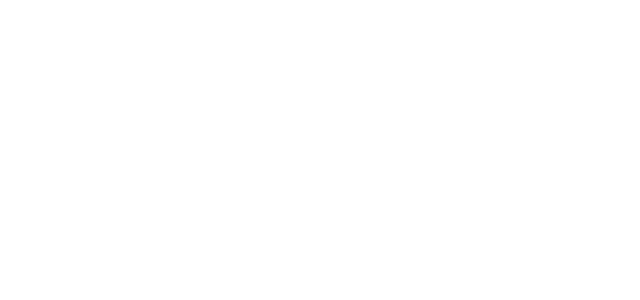
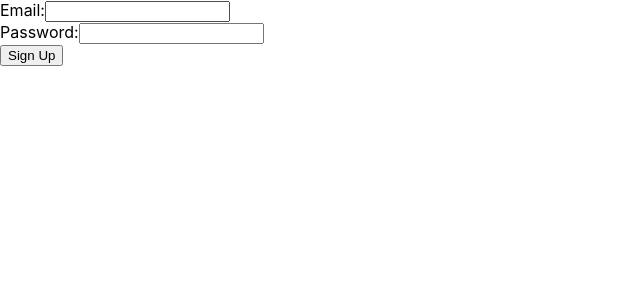
Before and after one commit to PrathamRohra/tsec-hacks, a React (Create React App) app: page /signup in a window 1280 px wide. Before the commit this address had no page. Shown: the top 300 px of the page, without its empty margins (0-640 px from the left). Built offline with nearby package versions, Linux system fonts and the light colour scheme.

Commit message:
signup login

```diff
--- a/src/App.js
+++ b/src/App.js
@@ -1,13 +1,14 @@
-import './App.css';
-import { BrowserRouter, Routes, Route, Router } from 'react-router-dom';
-import Login from './scenes/Login';
-
+import "./App.css";
+import { BrowserRouter, Routes, Route, Router } from "react-router-dom";
+import Login from "./scenes/login/Login";
+import Signup from "./scenes/signup/Signup";
 function App() {
     return (
         <div className="App">
             <BrowserRouter>
                 <Routes>
-              <Route path='/login' element={<Login/>} />
+                    <Route path="/login" element={<Login />} />
+                    <Route path="/signup" element={<Signup />} />
                 </Routes>
             </BrowserRouter>
         </div>
--- /dev/null
+++ b/src/scenes/login/Login.jsx
@@ -0,0 +1,37 @@
+import React, { useState } from 'react';
+
+function Login() {
+  const [email, setEmail] = useState('');
+  const [password, setPassword] = useState('');
+
+  const handleSubmit = (event) => {
+    event.preventDefault();
+    console.log(`Email: ${email} Password: ${password}`);
+  };
+
+  return (
+    <form onSubmit={handleSubmit}>
+      <label>
+        Email:
+        <input
+          type="text"
+          value={email}
+          onChange={(event) => setEmail(event.target.value)}
+        />
+      </label>
+      <br />
+      <label>
+        Password:
+        <input
+          type="password"
+          value={password}
+          onChange={(event) => setPassword(event.target.value)}
+        />
+      </label>
+      <br />
+      <button type="submit">Login</button>
+    </form>
+  );
+}
+
+export default Login;
--- /dev/null
+++ b/src/scenes/signup/Signup.jsx
@@ -0,0 +1,37 @@
+import React, { useState } from 'react';
+
+function Signup() {
+  const [email, setEmail] = useState('');
+  const [password, setPassword] = useState('');
+
+  const handleSubmit = (event) => {
+    event.preventDefault();
+    console.log(`Email: ${email} Password: ${password}`);
+  };
+
+  return (
+    <form onSubmit={handleSubmit}>
+      <label>
+        Email:
+        <input
+          type="email"
+          value={email}
+          onChange={(event) => setEmail(event.target.value)}
+        />
+      </label>
+      <br />
+      <label>
+        Password:
+        <input
+          type="password"
+          value={password}
+          onChange={(event) => setPassword(event.target.value)}
+        />
+      </label>
+      <br />
+      <button type="submit">Sign Up</button>
+    </form>
+  );
+}
+
+export default Signup;
```
Also changed, not shown: src/scenes/Login.jsx (deleted). Lines whose indentation alone changed are shown as unchanged.
